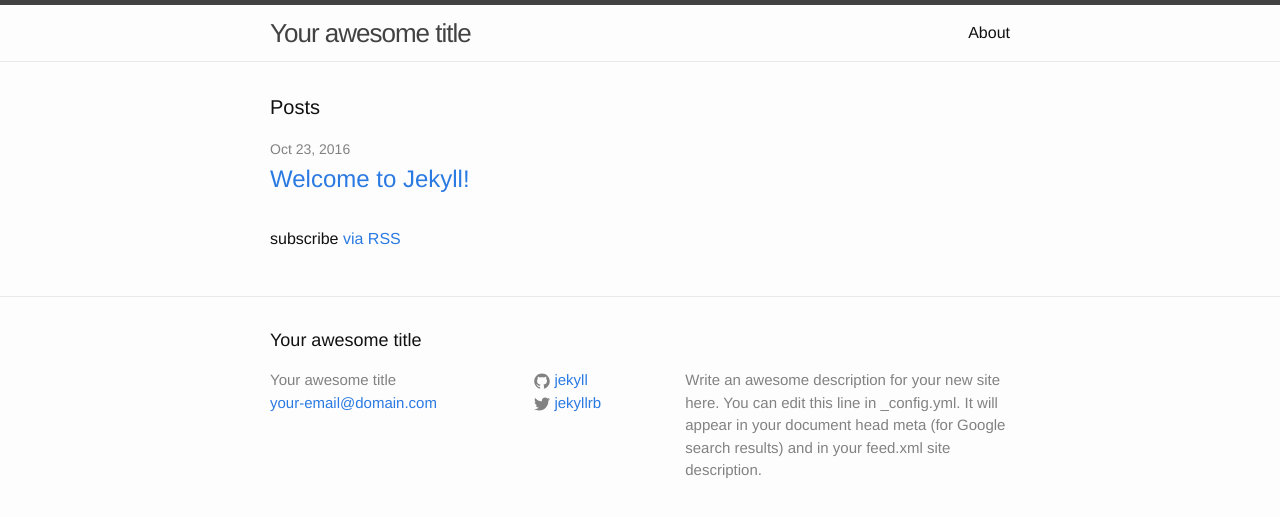
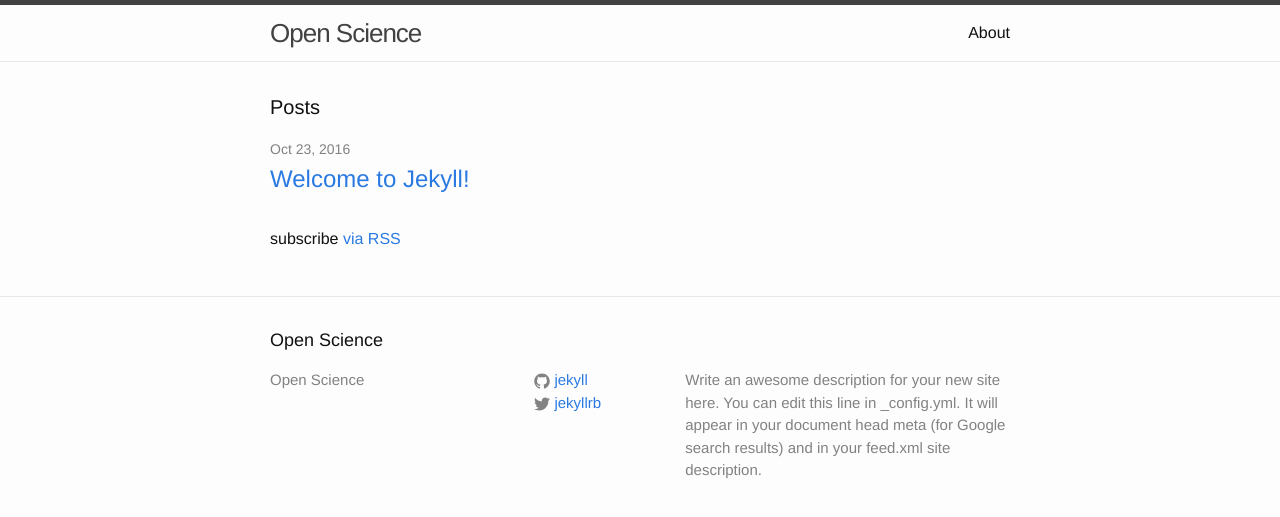
Before and after one commit to wazaahhh/openscience, a Jekyll site: the page built from index.html, in a window 1280 px wide. Shown: the top 517 px of the page. Built offline with Jekyll 4.4.1, drawn with Linux system fonts in a browser that asks for light colours.

Commit message:
Update _config.yml

```diff
--- a/_config.yml
+++ b/_config.yml
@@ -6,14 +6,14 @@
 # 'jekyll serve'. If you change this file, please restart the server process.
 
 # Site settings
-title: Your awesome title
-email: your-email@domain.com
+title: Open Science
+email:
 description: > # this means to ignore newlines until "baseurl:"
   Write an awesome description for your new site here. You can edit this
   line in _config.yml. It will appear in your document head meta (for
   Google search results) and in your feed.xml site description.
 baseurl: "" # the subpath of your site, e.g. /blog
-url: "http://yourdomain.com" # the base hostname & protocol for your site
+url: "https://wazaahhh.github.io/openscience/" # the base hostname & protocol for your site
 twitter_username: jekyllrb
 github_username:  jekyll
 
```
